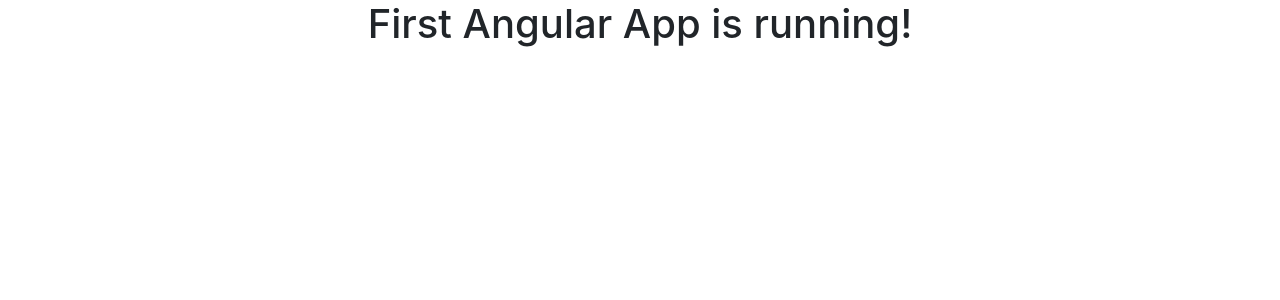
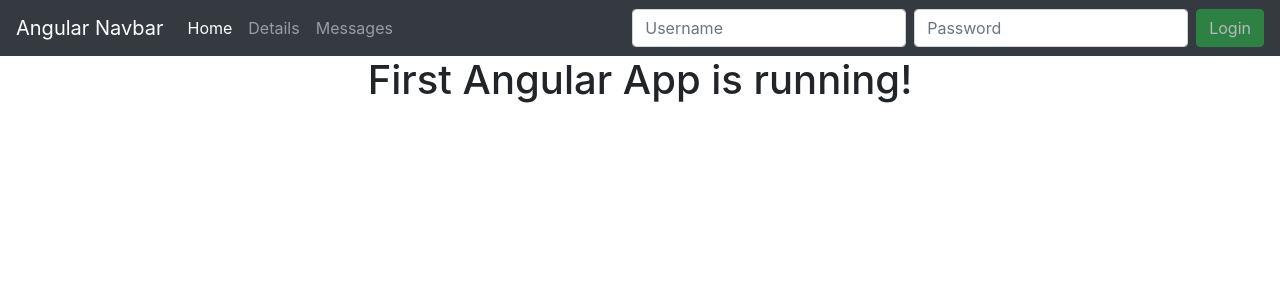
Before and after one commit to Baph57/intro2Angular, an Angular app: page / in a window 1280 px wide. Shown: the top 300 px of the page. Built offline with nearby package versions, Linux system fonts and the light colour scheme; no server answers.

Commit message:
have caught up to where I left off

```diff
--- /dev/null
+++ b/src/app/_services/authentication.service.ts
@@ -0,0 +1,27 @@
+import { Injectable } from '@angular/core';
+import { HttpClient } from '@angular/common/http';
+import {map} from 'rxjs/operators';
+
+@Injectable({
+  providedIn: 'root'
+})
+export class AuthenticationService {
+  baseURL = 'http://localhost:5000/api/auth/';
+
+constructor(private http: HttpClient) { }
+
+login(model: any)
+{
+  return this.http.post(this.baseURL + 'login', model)
+  .pipe(
+    map((response: any) => {
+      const user = response; //will be JWT response
+      if( user ) {
+        localStorage.setItem('token', user.token)
+      }
+    }
+    )
+  )
+}
+
+}
--- a/src/app/app.component.html
+++ b/src/app/app.component.html
@@ -1,4 +1,4 @@
-
+<app-navBar></app-navBar>
 <div style="text-align: center;">
   <h1>
     {{title}} is running!
--- /dev/null
+++ b/src/app/navBar/navBar.component.html
@@ -0,0 +1,21 @@
+<nav class="navbar navbar-expand-md navbar-dark bg-dark">
+  <a class="navbar-brand" href="#">Angular Navbar</a>
+
+    <ul class="navbar-nav mr-auto">
+      <li class="nav-item active">
+        <a class="nav-link" href="#">Home</a>
+      </li>
+      <li class="nav-item">
+        <a class="nav-link" href="#">Details</a>
+      </li>
+      <li class="nav-item">
+        <a class="nav-link" href="#" tabindex="-1" aria-disabled="true">Messages</a>
+      </li>
+    </ul>
+    <form #loginForm="ngForm" class="form-inline my-2 my-lg-0" (ngSubmit)="login()">
+      <input class="form-control mr-sm-2" required name="username" type="text" placeholder="Username" [(ngModel)]="model.username">
+      <input class="form-control mr-sm-2" required name="password" type="password" placeholder="Password" [(ngModel)]="model.password">
+      <button [disabled]="!loginForm.valid" class="btn btn-success my-2 my-sm-0" type="submit">Login</button>
+    </form>
+
+</nav>
--- /dev/null
+++ b/src/app/navBar/navBar.component.ts
@@ -0,0 +1,31 @@
+import { Component, OnInit } from '@angular/core';
+import { AuthenticationService } from '../_services/authentication.service';
+
+@Component({
+  selector: 'app-navBar',
+  templateUrl: './navBar.component.html',
+  styleUrls: ['./navBar.component.css']
+})
+export class NavBarComponent implements OnInit {
+
+  model: any = {};
+
+  constructor(private authenticationService: AuthenticationService) { }
+
+  ngOnInit() {
+  }
+
+  login()
+  {
+    //observables must be subscribed to
+    this.authenticationService.login(this.model).subscribe(
+    next => {
+      console.log("logged in successfully")
+    },
+    error => {
+      console.log("error in login")
+    }
+    )
+  }
+
+}
```
Also changed, not shown: src/app/app.module.ts (+10 -3 lines), src/app/navBar/navBar.component.css (added), 2 other files (tests, documents, lock files or other folders).
